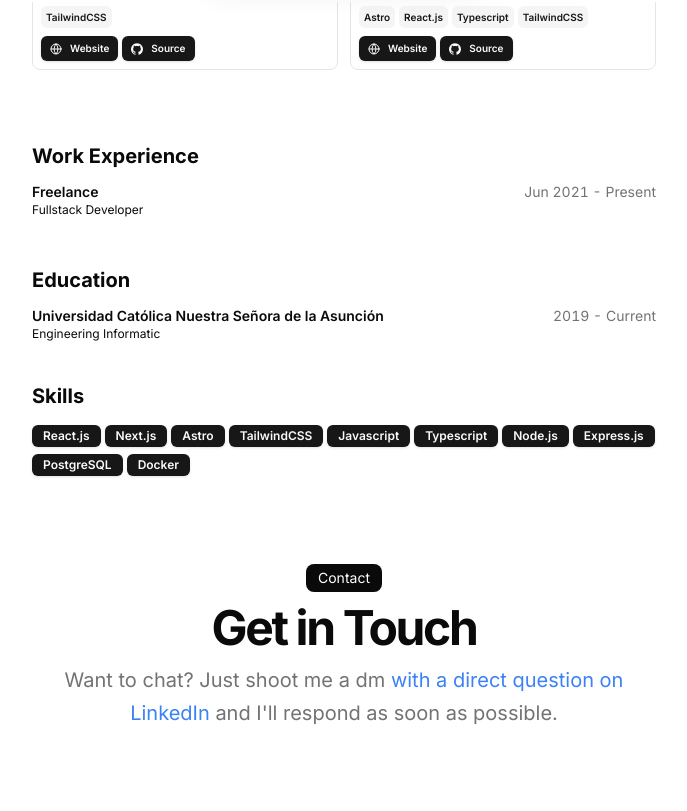
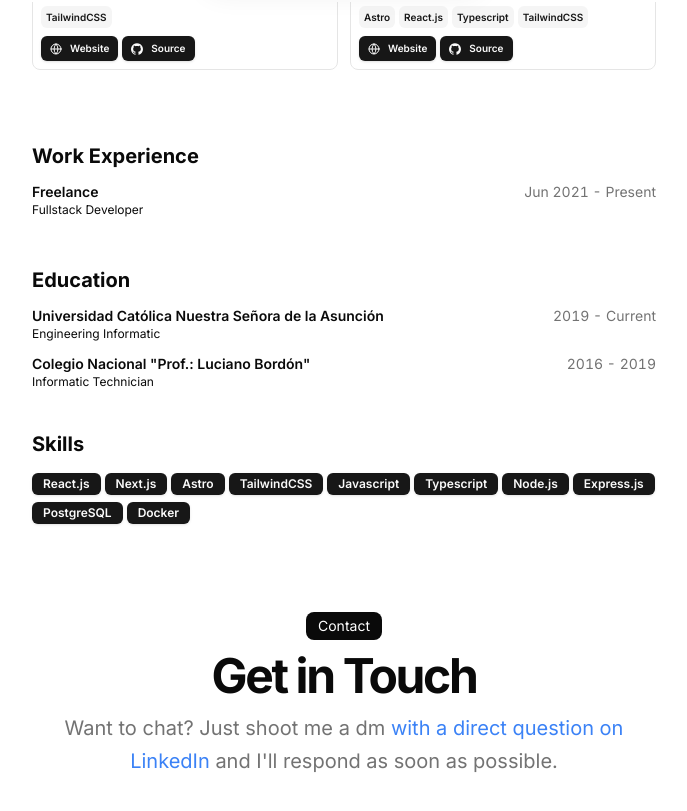
Before and after one commit to isaias-alt/lucasco.dev, a Next.js app: page / in a window 1280 px wide. Shown: the part 798-1609 px from the top of the page, without its empty margins (296-983 px from the left). Built offline with nearby package versions, Linux system fonts and the light colour scheme.

Commit message:
add metadata images

```diff
--- a/src/app/layout.tsx
+++ b/src/app/layout.tsx
@@ -16,7 +16,7 @@ export const metadata: Metadata = {
   metadataBase: new URL(DATA.url),
   title: {
     default: DATA.name,
-    template: `%s - ${DATA.name}`,
+    template: `%s | ${DATA.name}`,
   },
   description: DATA.description,
   openGraph: {
@@ -26,6 +26,14 @@ export const metadata: Metadata = {
     siteName: `${DATA.name}`,
     title: DATA.name,
     description: DATA.description,
+    images: [
+      {
+        url: DATA.ogImage,
+        width: 1200,
+        height: 630,
+        alt: `${DATA.name}`,
+      },
+    ],
   },
   robots: {
     index: true,
@@ -41,6 +49,14 @@ export const metadata: Metadata = {
   twitter: {
     title: `${DATA.name}`,
     description: DATA.description,
+    images: [
+      {
+        url: DATA.ogImage,
+        width: 1200,
+        height: 630,
+        alt: `${DATA.name}`,
+      },
+    ],
     card: "summary_large_image",
     site: "@lucascodev",
     creator: "@lucascodev",
--- a/src/data/resume.tsx
+++ b/src/data/resume.tsx
@@ -11,6 +11,7 @@ export const DATA = {
   summary:
     "",
   avatarUrl: "/me.webp",
+  ogImage: "/og.png",
   skills: [
     "React.js",
     "Next.js",
@@ -143,7 +144,13 @@ export const DATA = {
       degree: "Engineering Informatic",
       start: "2019",
       end: "Current",
-      logoUrl: "/ucsi.png",
     },
+    {
+      school: `Colegio Nacional "Prof.: Luciano Bordón"`,
+      href: "https://datos.mec.gov.py/doc/establecimientos/0807003",
+      degree: "Informatic Technician",
+      start: "2016",
+      end: "2019",
+    }
   ],
 } as const;
```
